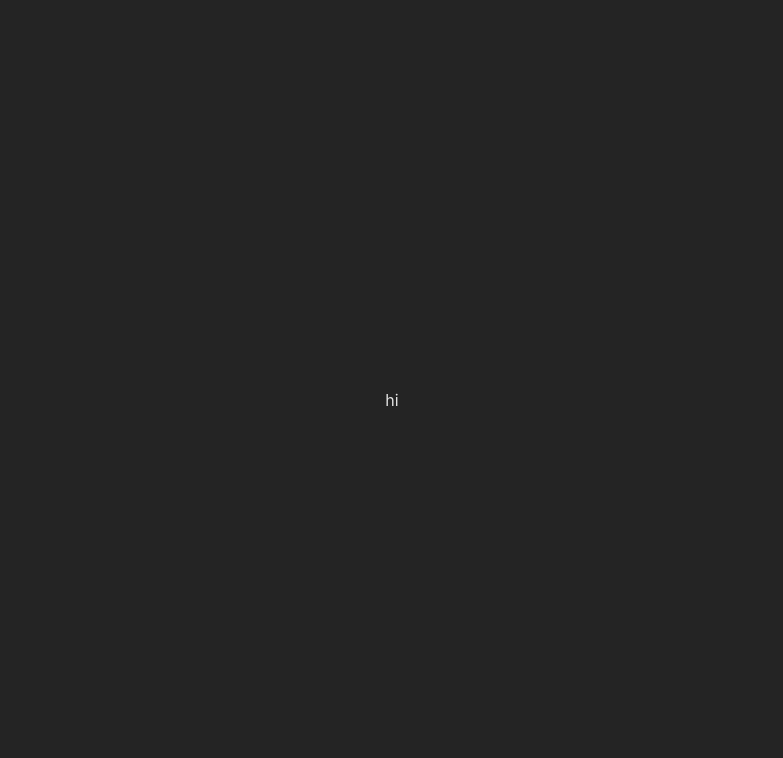
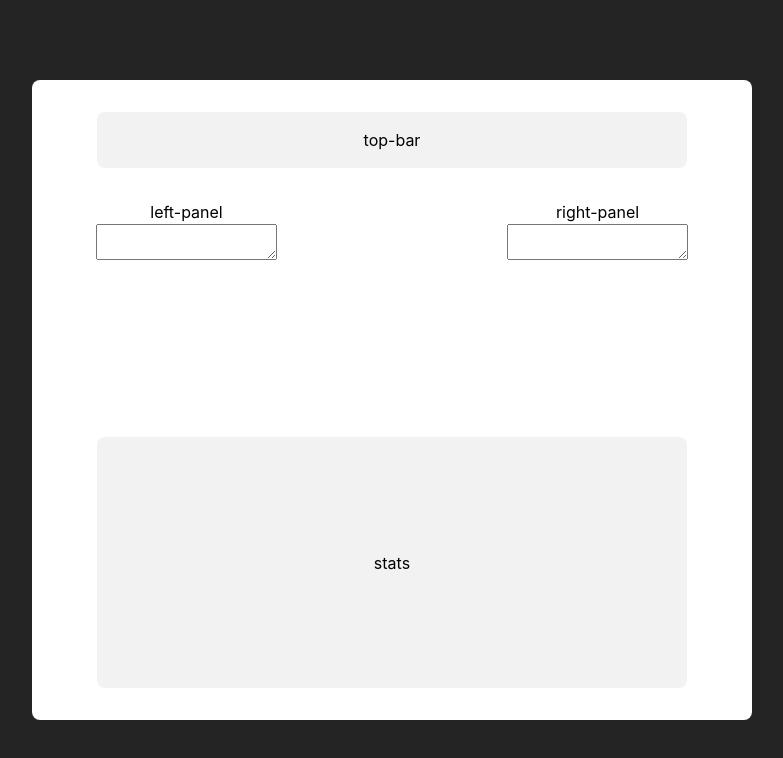
Before and after one commit to Majestic9169/reconstruction-formatter, a React (Vite) app: page /solve/1 in a window 1280 px wide. Shown: the top 758 px of the page, without its empty margins (248-1031 px from the left). Built offline with nearby package versions, Linux system fonts and the light colour scheme.

Commit message:
progress: init a SubmitSolve page

```diff
--- a/src/pages/SubmitSolve.tsx
+++ b/src/pages/SubmitSolve.tsx
@@ -1,5 +1,33 @@
-export const Solve = () => {
+import React from "react";
+import "../styles/Solve.css";
+import { ReconDetails, Solve } from "../utils/types";
+
+interface Props {
+  details: ReconDetails,
+  solve: Solve
+}
+
+export const SolveComponent: React.FC<Props> = (props) => {
+
+
   return (
-    <p>hi</p>
+    <div className="solve-submit-page">
+      <div className="top-bar">
+        top-bar
+      </div>
+      <div className="input-container">
+        <div className="left-panel">
+          left-panel
+          <textarea className="splits-input" />
+        </div>
+        <div className="right-panel">
+          right-panel
+          <textarea className="reconstruction-input" />
+        </div>
+      </div>
+      <div className="stats-container">
+        stats
+      </div>
+    </div>
   )
 }
--- /dev/null
+++ b/src/styles/Solve.css
@@ -0,0 +1,56 @@
+.solve-submit-page {
+  display: flex;
+  flex-direction: column;
+  align-items: center;
+  justify-content: center;
+
+  width: 90vh;
+  height: 80vh;
+  margin: 0 1rem;
+  padding: 2rem;
+
+  background-color: #fff;
+  border-radius: 0.5rem;
+  color: #000;
+}
+
+.input-container {
+  display: flex;
+
+  justify-content: space-between;
+  gap: 2rem;
+  width: 100%;
+  padding: 2rem 2rem;
+
+  height: 300px;
+}
+
+.left-panel {
+  display: flex;
+  flex-direction: column;
+  height: 100%;
+}
+
+.right-panel {
+  display: flex;
+  flex-direction: column;
+  height: 100%;
+}
+
+.top-bar {
+  background-color: #f2f2f2;
+  width: 90%;
+  border-radius: 0.5rem;
+  padding: 1rem;
+}
+
+.stats-container {
+  width: 90%;
+  background-color: #f2f2f2;
+  height: 50%;
+  border-radius: 0.5rem;
+
+  display: flex;
+  justify-content: center;
+  align-items: center;
+}
--- a/src/utils/routes.tsx
+++ b/src/utils/routes.tsx
@@ -2,7 +2,7 @@ import { createBrowserRouter } from "react-router-dom";
 import App from "../App";
 import { ErrorPage } from "../pages/ErrorPage";
 import { Submit } from "../pages/SubmitRecon";
-import { Solve } from "../pages/SubmitSolve";
+import { SolveComponent } from "../pages/SubmitSolve";
 
 export const router = createBrowserRouter([
   {
@@ -16,6 +16,6 @@ export const router = createBrowserRouter([
   },
   {
     path: "/solve/:number",
-    element: <Solve />
+    element: <SolveComponent />
   }
 ]);
```
